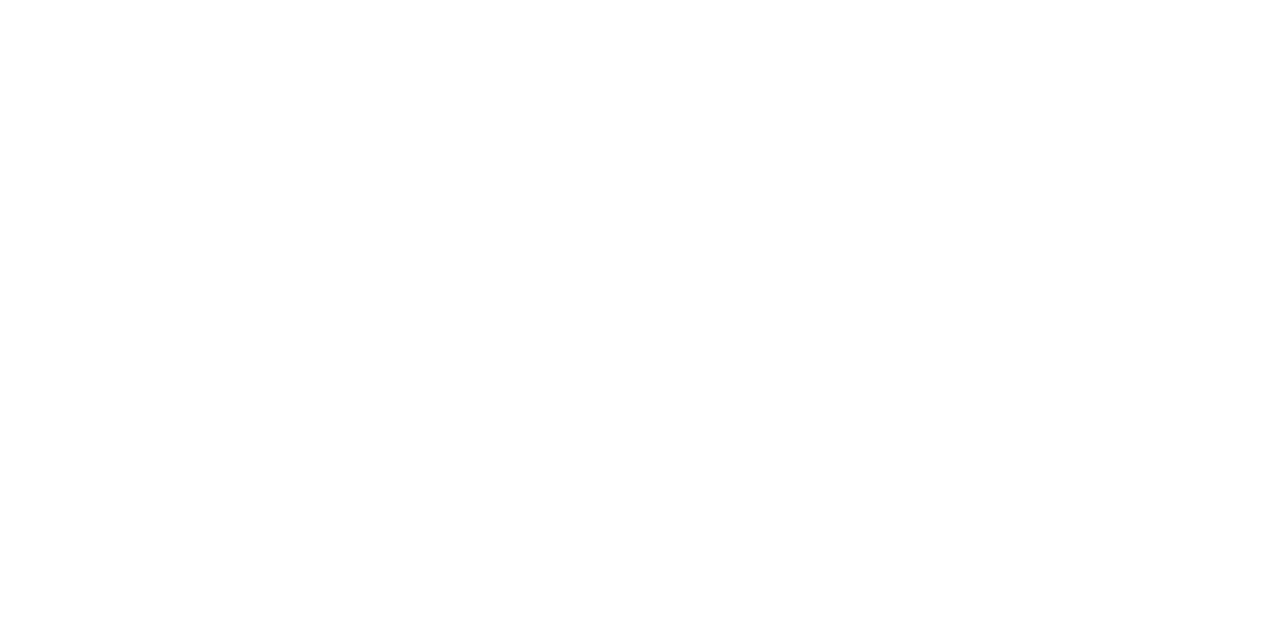
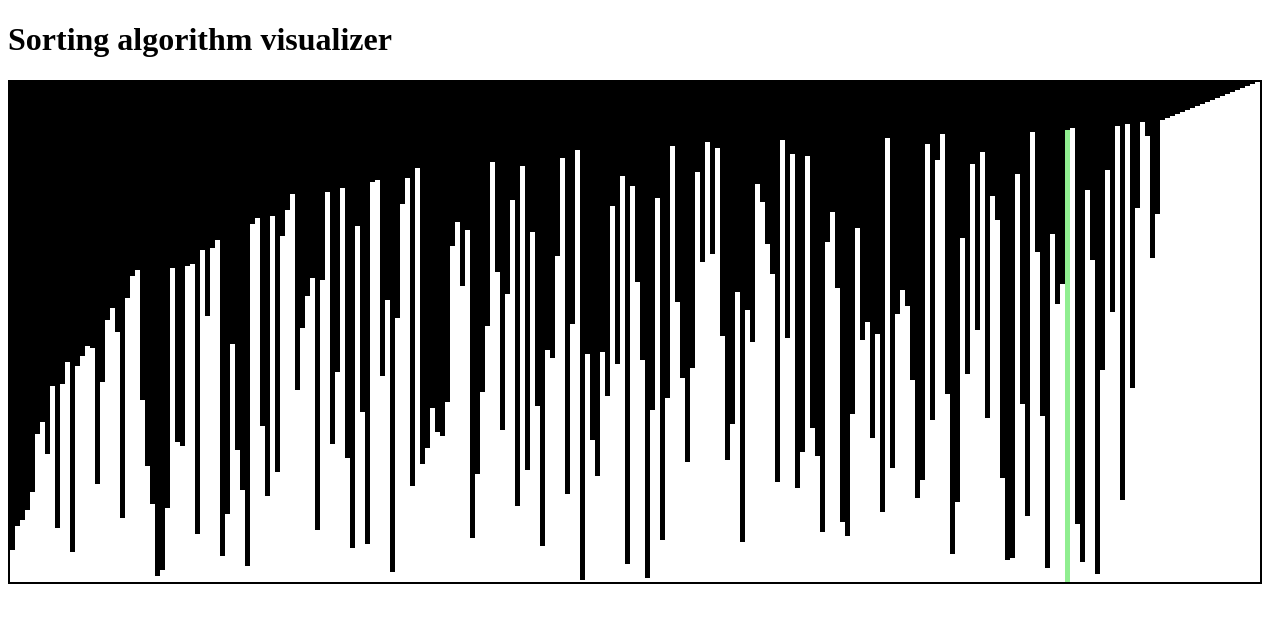
Before and after one commit to Matt-Boeren/sortingAlgorithmVisualizer, a plain HTML site: page index.html in a window 1280 px wide. Drawn offline with Linux system fonts and the light colour scheme.

Commit message:
visualiser done with bubbleSort

```diff
--- a/index.html
+++ b/index.html
@@ -5,9 +5,10 @@
 	<title></title>
 </head>
 <body>
+	<h1>Sorting algorithm visualizer</h1>
 	<canvas></canvas>
 
+	<script src="sortingAlgorithms.js"></script>
 	<script src="visualizer.js"></script>
-	<script src="sortingAlgorithms.js"></script>
 </body>
 </html>
--- a/sortingAlgorithms.js
+++ b/sortingAlgorithms.js
@@ -0,0 +1,17 @@
+async function bubbleSort(array){
+	let sort = array.slice();
+	for(let i = 0; i < sort.length; i++){
+		for(let j = 0; j < sort.length - i - 1; j++){
+			if(sort[j] > sort[j+1]){
+				let buffer = sort[j];
+				sort[j] = sort[j+1];
+				sort[j+1] = buffer;
+			}
+			showArray(sort, j + 1);
+			await sleep(1);
+		}
+	}
+}
+async function sleep(ms){
+	return new Promise((resolve) => setTimeout(resolve, ms));
+}
--- a/visualizer.js
+++ b/visualizer.js
@@ -0,0 +1,44 @@
+const canvas = document.querySelector('canvas');
+const ctx = canvas.getContext("2d");
+
+const arrayLength = 250;
+const pixHeight = Math.floor((window.innerHeight*0.90)/arrayLength);
+const pixLength = Math.floor((window.innerWidth*0.99)/arrayLength);
+
+canvas.width = arrayLength*pixLength + 2*pixHeight;
+canvas.height = arrayLength*pixHeight + 2*pixHeight;
+
+ctx.fillStyle = "black";
+ctx.fillRect(0, 0, canvas.width, canvas.height);
+
+let randomArray = createRandomArray(arrayLength);
+showArray(randomArray);
+bubbleSort(randomArray);
+
+function createRandomArray(arrLength){
+	let result = [];
+	let sorted = [];
+	for(let i = 0; i < arrLength; i++){
+		sorted[i] = i+1;
+	}
+	for(let i = 0; i < arrLength; i++){
+		const index = Math.floor(Math.random() * sorted.length);
+		result[i] = sorted[index];
+		sorted.splice(index, 1);
+	}
+	return result;
+}
+
+function showArray(array, index){
+	ctx.fillStyle = "black";
+	ctx.fillRect(0, 0, canvas.width, canvas.height);
+	for(let i = 0; i < array.length; i++){
+		if(i === index){
+			ctx.fillStyle = "lightgreen";
+		}
+		else{
+			ctx.fillStyle = "white";
+		}
+		ctx.fillRect(i*pixLength + pixHeight, canvas.height - pixHeight, pixLength, -array[i]*pixHeight);
+	}
+}
```
